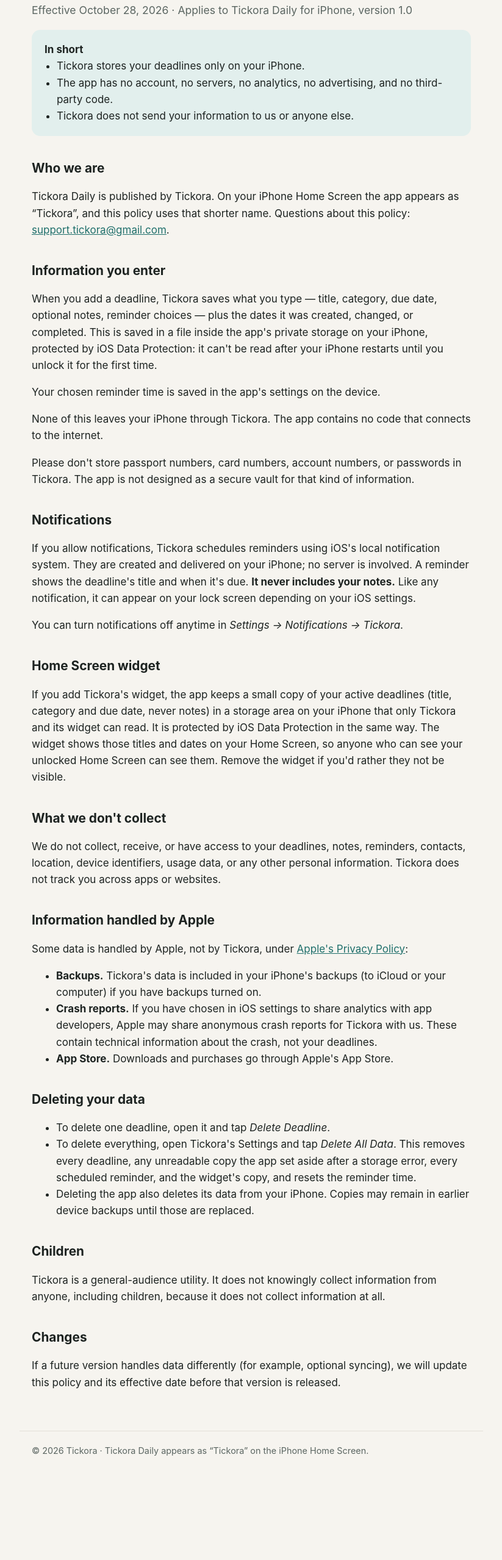
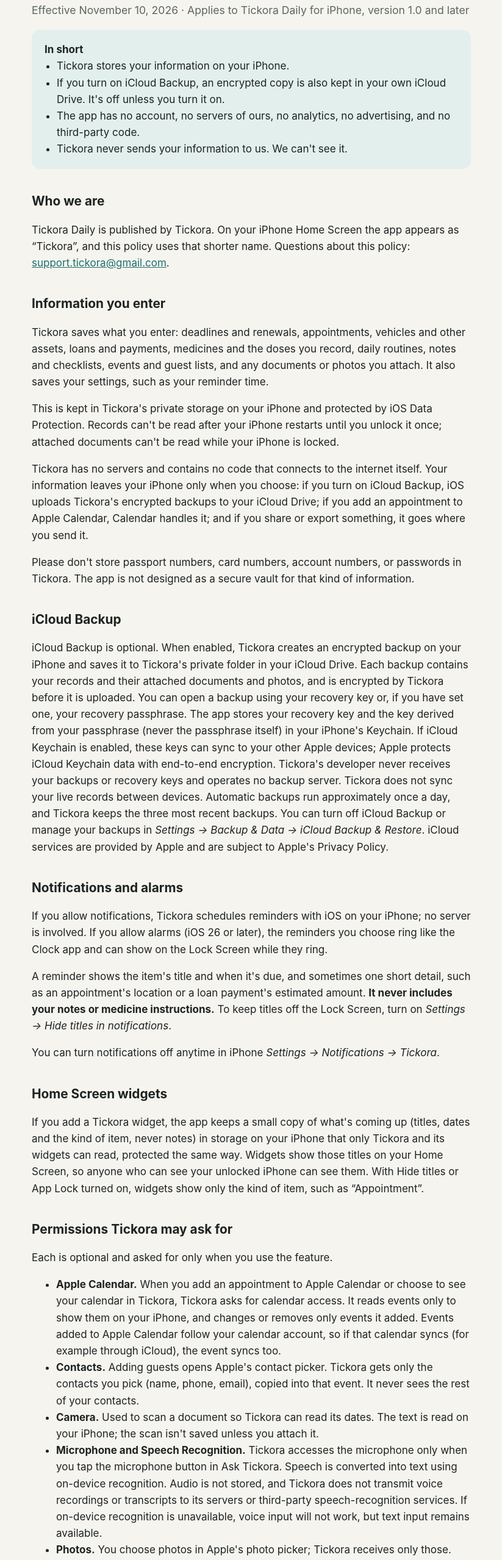
Before and after one commit to ratnakarnancy/tickora-site, a plain HTML site: page privacy.html in a window 1280 px wide. Shown: the part 140-2698 px from the top of the page at 61% size, without its empty margins (228-1051 px from the left). Before the commit the page ends 2570 px from the top, so only its background shows below. Drawn offline with Linux system fonts and the light colour scheme.

Commit message:
Update the privacy policy for Tickora 1.2.0
Effective November 10, 2026. Adds iCloud Backup, current data types,
notifications and alarms, widgets, permissions, Ask Tickora and deletion.

Co-Authored-By: Claude Opus 5.5 <noreply@anthropic.com>

```diff
--- a/privacy.html
+++ b/privacy.html
@@ -21,14 +21,15 @@
 
   <main>
     <h1>Privacy Policy</h1>
-    <p class="lede">Effective October 28, 2026 · Applies to Tickora Daily for iPhone, version 1.0</p>
+    <p class="lede">Effective November 10, 2026 · Applies to Tickora Daily for iPhone, version 1.0 and later</p>
 
     <div class="card summary">
       <strong>In short</strong>
       <ul>
-        <li>Tickora stores your deadlines only on your iPhone.</li>
-        <li>The app has no account, no servers, no analytics, no advertising, and no third-party code.</li>
-        <li>Tickora does not send your information to us or anyone else.</li>
+        <li>Tickora stores your information on your iPhone.</li>
+        <li>If you turn on iCloud Backup, an encrypted copy is also kept in your own iCloud Drive. It's off unless you turn it on.</li>
+        <li>The app has no account, no servers of ours, no analytics, no advertising, and no third-party code.</li>
+        <li>Tickora never sends your information to us. We can't see it.</li>
       </ul>
     </div>
 
@@ -36,34 +37,58 @@
     <p>Tickora Daily is published by Tickora. On your iPhone Home Screen the app appears as “Tickora”, and this policy uses that shorter name. Questions about this policy: <a href="mailto:support.tickora@gmail.com">support.tickora@gmail.com</a>.</p>
 
     <h2>Information you enter</h2>
-    <p>When you add a deadline, Tickora saves what you type — title, category, due date, optional notes, reminder choices — plus the dates it was created, changed, or completed. This is saved in a file inside the app's private storage on your iPhone, protected by iOS Data Protection: it can't be read after your iPhone restarts until you unlock it for the first time.</p>
-    <p>Your chosen reminder time is saved in the app's settings on the device.</p>
-    <p>None of this leaves your iPhone through Tickora. The app contains no code that connects to the internet.</p>
+    <p>Tickora saves what you enter: deadlines and renewals, appointments, vehicles and other assets, loans and payments, medicines and the doses you record, daily routines, notes and checklists, events and guest lists, and any documents or photos you attach. It also saves your settings, such as your reminder time.</p>
+    <p>This is kept in Tickora's private storage on your iPhone and protected by iOS Data Protection. Records can't be read after your iPhone restarts until you unlock it once; attached documents can't be read while your iPhone is locked.</p>
+    <p>Tickora has no servers and contains no code that connects to the internet itself. Your information leaves your iPhone only when you choose: if you turn on iCloud Backup, iOS uploads Tickora's encrypted backups to your iCloud Drive; if you add an appointment to Apple Calendar, Calendar handles it; and if you share or export something, it goes where you send it.</p>
     <p>Please don't store passport numbers, card numbers, account numbers, or passwords in Tickora. The app is not designed as a secure vault for that kind of information.</p>
 
-    <h2>Notifications</h2>
-    <p>If you allow notifications, Tickora schedules reminders using iOS's local notification system. They are created and delivered on your iPhone; no server is involved. A reminder shows the deadline's title and when it's due. <strong>It never includes your notes.</strong> Like any notification, it can appear on your lock screen depending on your iOS settings.</p>
-    <p>You can turn notifications off anytime in <em>Settings → Notifications → Tickora</em>.</p>
+    <h2>iCloud Backup</h2>
+    <p>iCloud Backup is optional. When enabled, Tickora creates an encrypted backup on your iPhone and saves it to Tickora's private folder in your iCloud Drive. Each backup contains your records and their attached documents and photos, and is encrypted by Tickora before it is uploaded. You can open a backup using your recovery key or, if you have set one, your recovery passphrase. The app stores your recovery key and the key derived from your passphrase (never the passphrase itself) in your iPhone's Keychain. If iCloud Keychain is enabled, these keys can sync to your other Apple devices; Apple protects iCloud Keychain data with end-to-end encryption. Tickora's developer never receives your backups or recovery keys and operates no backup server. Tickora does not sync your live records between devices. Automatic backups run approximately once a day, and Tickora keeps the three most recent backups. You can turn off iCloud Backup or manage your backups in <em>Settings → Backup &amp; Data → iCloud Backup &amp; Restore</em>. iCloud services are provided by Apple and are subject to Apple's Privacy Policy.</p>
 
-    <h2>Home Screen widget</h2>
-    <p>If you add Tickora's widget, the app keeps a small copy of your active deadlines (title, category and due date, never notes) in a storage area on your iPhone that only Tickora and its widget can read. It is protected by iOS Data Protection in the same way. The widget shows those titles and dates on your Home Screen, so anyone who can see your unlocked Home Screen can see them. Remove the widget if you'd rather they not be visible.</p>
+    <h2>Notifications and alarms</h2>
+    <p>If you allow notifications, Tickora schedules reminders with iOS on your iPhone; no server is involved. If you allow alarms (iOS 26 or later), the reminders you choose ring like the Clock app and can show on the Lock Screen while they ring.</p>
+    <p>A reminder shows the item's title and when it's due, and sometimes one short detail, such as an appointment's location or a loan payment's estimated amount. <strong>It never includes your notes or medicine instructions.</strong> To keep titles off the Lock Screen, turn on <em>Settings → Hide titles in notifications</em>.</p>
+    <p>You can turn notifications off anytime in iPhone <em>Settings → Notifications → Tickora</em>.</p>
+
+    <h2>Home Screen widgets</h2>
+    <p>If you add a Tickora widget, the app keeps a small copy of what's coming up (titles, dates and the kind of item, never notes) in storage on your iPhone that only Tickora and its widgets can read, protected the same way. Widgets show those titles on your Home Screen, so anyone who can see your unlocked iPhone can see them. With Hide titles or App Lock turned on, widgets show only the kind of item, such as “Appointment”.</p>
+
+    <h2>Permissions Tickora may ask for</h2>
+    <p>Each is optional and asked for only when you use the feature.</p>
+    <ul>
+      <li><strong>Apple Calendar.</strong> When you add an appointment to Apple Calendar or choose to see your calendar in Tickora, Tickora asks for calendar access. It reads events only to show them on your iPhone, and changes or removes only events it added. Events added to Apple Calendar follow your calendar account, so if that calendar syncs (for example through iCloud), the event syncs too.</li>
+      <li><strong>Contacts.</strong> Adding guests opens Apple's contact picker. Tickora gets only the contacts you pick (name, phone, email), copied into that event. It never sees the rest of your contacts.</li>
+      <li><strong>Camera.</strong> Used to scan a document so Tickora can read its dates. The text is read on your iPhone; the scan isn't saved unless you attach it.</li>
+      <li><strong>Microphone and Speech Recognition.</strong> Tickora accesses the microphone only when you tap the microphone button in Ask Tickora. Speech is converted into text using on-device recognition. Audio is not stored, and Tickora does not transmit voice recordings or transcripts to its servers or third-party speech-recognition services. If on-device recognition is unavailable, voice input will not work, but text input remains available.</li>
+      <li><strong>Photos.</strong> You choose photos in Apple's photo picker; Tickora receives only those.</li>
+      <li><strong>Face ID or Touch ID.</strong> Used for App Lock. iOS checks it and tells Tickora only whether it succeeded. Tickora never sees or stores your face, fingerprint or passcode.</li>
+    </ul>
+
+    <h2>Spotlight, Siri and Ask Tickora</h2>
+    <p><strong>Spotlight</strong> is off unless you turn it on in Settings. When on, iOS indexes the titles and dates of deadlines, appointments, assets and loans on your iPhone so they appear in search. Turning it off removes them.</p>
+    <p><strong>Siri and Shortcuts.</strong> If you use Tickora's Siri phrases or Shortcuts actions, Tickora reads your records on your iPhone to answer, and Siri shows or speaks the answer. While App Lock is on, Tickora doesn't answer with your records. Your spoken request is handled by Apple under Apple's Privacy Policy.</p>
+    <p><strong>Ask Tickora</strong> works on your iPhone. On iPhones with Apple Intelligence, it uses Apple's on-device model only; Apple's Private Cloud Compute is never used. Voice input in Ask Tickora is processed on your iPhone using on-device speech recognition.</p>
 
     <h2>What we don't collect</h2>
-    <p>We do not collect, receive, or have access to your deadlines, notes, reminders, contacts, location, device identifiers, usage data, or any other personal information. Tickora does not track you across apps or websites.</p>
+    <p>We do not collect, receive, or have access to anything you keep in Tickora, including your iCloud Backup, your contacts, your location, device identifiers or usage data. Tickora does not track you across apps or websites.</p>
 
     <h2>Information handled by Apple</h2>
     <p>Some data is handled by Apple, not by Tickora, under <a href="https://www.apple.com/legal/privacy/">Apple's Privacy Policy</a>:</p>
     <ul>
-      <li><strong>Backups.</strong> Tickora's data is included in your iPhone's backups (to iCloud or your computer) if you have backups turned on.</li>
-      <li><strong>Crash reports.</strong> If you have chosen in iOS settings to share analytics with app developers, Apple may share anonymous crash reports for Tickora with us. These contain technical information about the crash, not your deadlines.</li>
+      <li><strong>Device backups.</strong> Tickora's data, including its recovery points, is part of your iPhone's own backups (to iCloud or your computer) if those are on. This is separate from Tickora's optional iCloud Backup above.</li>
+      <li><strong>Crash reports.</strong> If you have chosen in iOS settings to share analytics with app developers, Apple may share anonymous crash reports for Tickora with us. These contain technical information about the crash, not your records.</li>
       <li><strong>App Store.</strong> Downloads and purchases go through Apple's App Store.</li>
     </ul>
 
     <h2>Deleting your data</h2>
     <ul>
-      <li>To delete one deadline, open it and tap <em>Delete Deadline</em>.</li>
-      <li>To delete everything, open Tickora's Settings and tap <em>Delete All Data</em>. This removes every deadline, any unreadable copy the app set aside after a storage error, every scheduled reminder, and the widget's copy, and resets the reminder time.</li>
-      <li>Deleting the app also deletes its data from your iPhone. Copies may remain in earlier device backups until those are replaced.</li>
+      <li>To delete one item, open it and choose <em>Delete</em>.</li>
+      <li><strong>Delete All Data</strong> (Tickora Settings) removes every record and attached document from this iPhone, with all scheduled reminders and alarms, the widgets' copy and Spotlight entries. Tickora first saves a recovery point on this iPhone so you can undo it from <em>Recovery Points</em>.</li>
+      <li><strong>Delete All Data and Recovery Points</strong> does the same and also removes every recovery point. This can't be undone.</li>
+      <li>Neither option deletes your iCloud backups. To delete a backup, open <em>Settings → Backup &amp; Data → iCloud Backup &amp; Restore</em> and swipe left on the backup.</li>
+      <li>Events Tickora added to Apple Calendar stay there unless you turn on <em>Also remove Tickora's events from Apple Calendar</em> when deleting.</li>
+      <li>Your settings, such as reminder time and Hide titles, are kept.</li>
+      <li>Deleting the app removes its data from your iPhone. Your iCloud Backup stays in iCloud until you delete it (iPhone <em>Settings → your name → iCloud → Manage Storage</em>). Copies may also remain in earlier device backups until they're replaced.</li>
     </ul>
 
     <h2>Children</h2>
```
